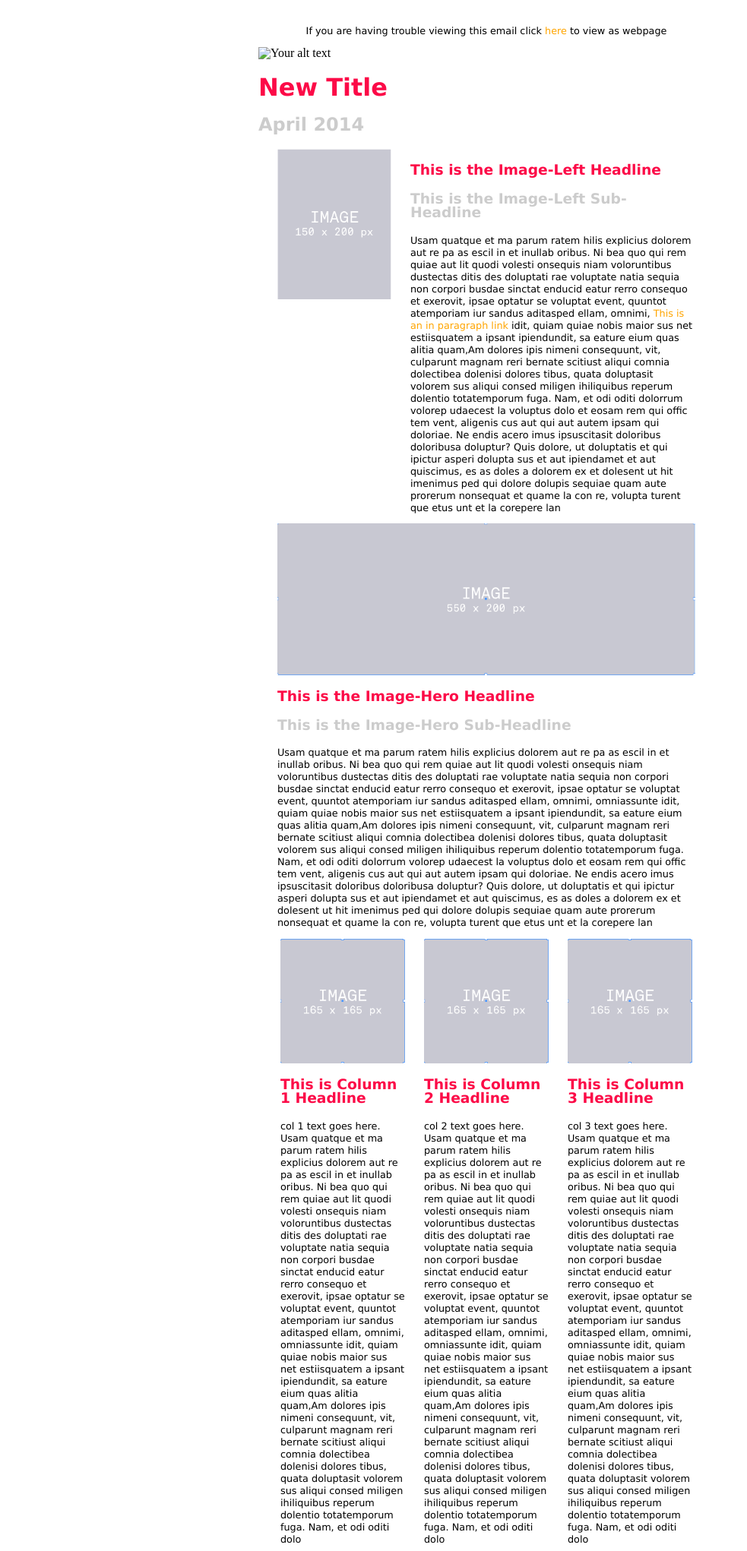
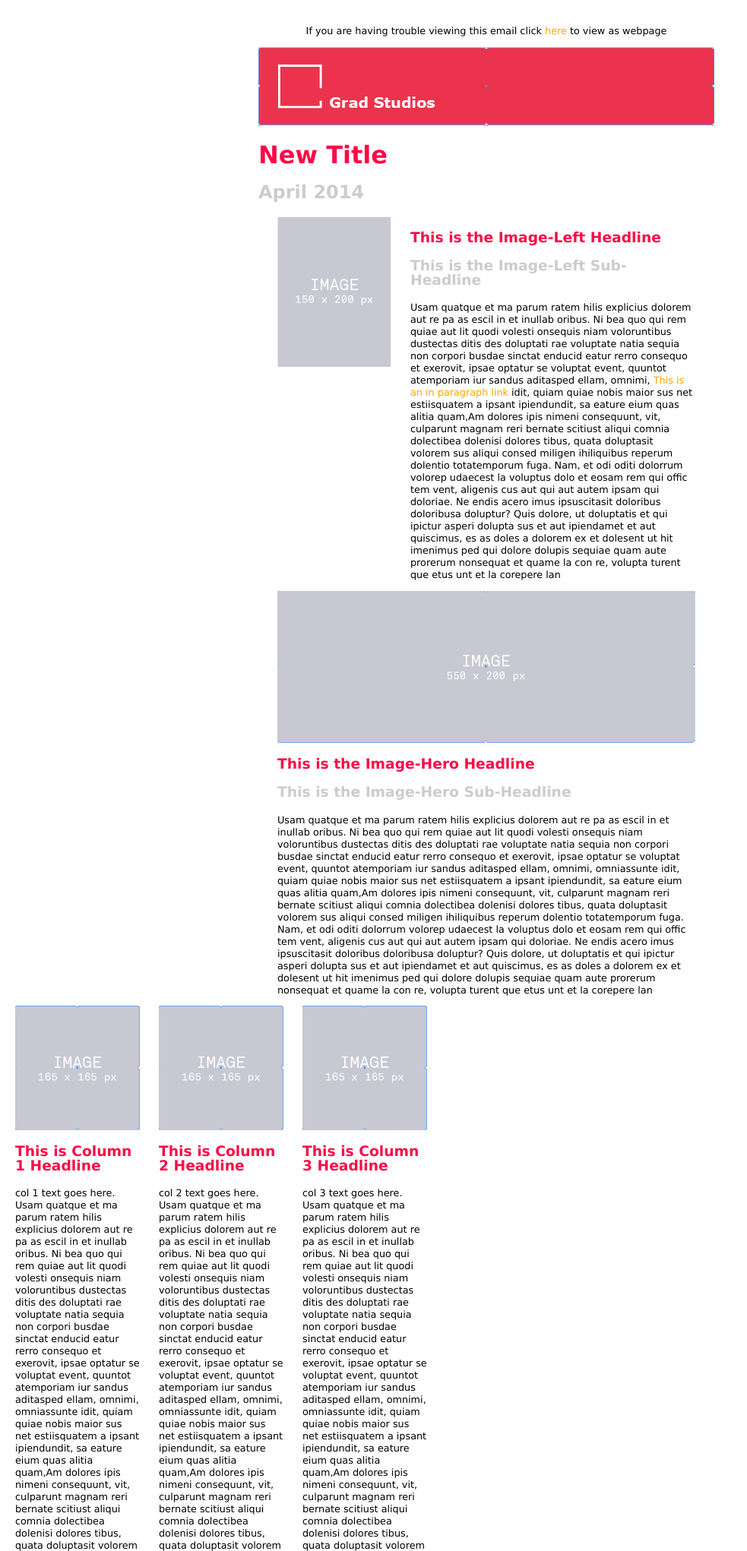
Before and after one commit to helloplease/saic-grad-newsletter, a plain HTML site: page index.html in a window 1280 px wide. Shown: the top 2042 px of the page at 76% size, without its empty margins (0-983 px from the left). Drawn offline with Linux system fonts and the light colour scheme.

Commit message:
test fullpaths

```diff
--- a/index.html
+++ b/index.html
@@ -229,7 +229,7 @@ Email on Acid - http://www.emailonacid.com/blog/details/C18/doctype_-_the_black_
 			<tr>
 				<td width="600" valign="top">
 					<!-- Header image goes here -->
-					<img class="image_fix" src="helloplease.github.io/saic-grad-newsletter/images/banner.png" alt="Your alt text" title="Your title text" width="600px" height="x">
+					<img class="image_fix" src="./images/banner.png" alt="Your alt text" title="Your title text" width="600px" height="x">
 				</td>
 			</tr>
 		</table>
@@ -292,7 +292,7 @@ Email on Acid - http://www.emailonacid.com/blog/details/C18/doctype_-_the_black_
 
 
 		<!-- Content: 3-col Image -->
-		<table cellpadding="0" cellspacing="0" border="0"align="center">
+		<table cellpadding="0" cellspacing="0" border="0">
 			<tr>
 				<td width="164" valign="top">
 					<!-- Image 1 goes here -->
```
